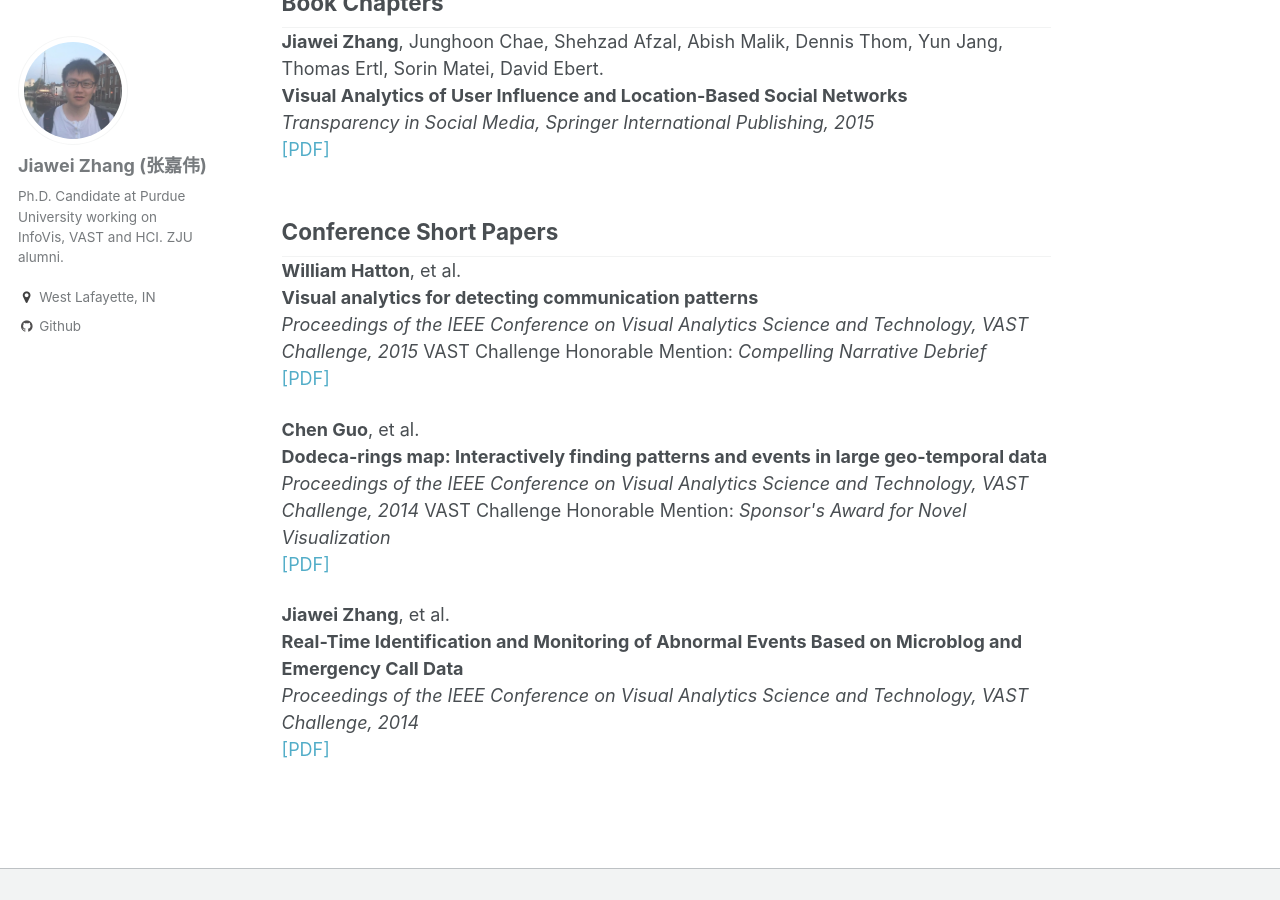
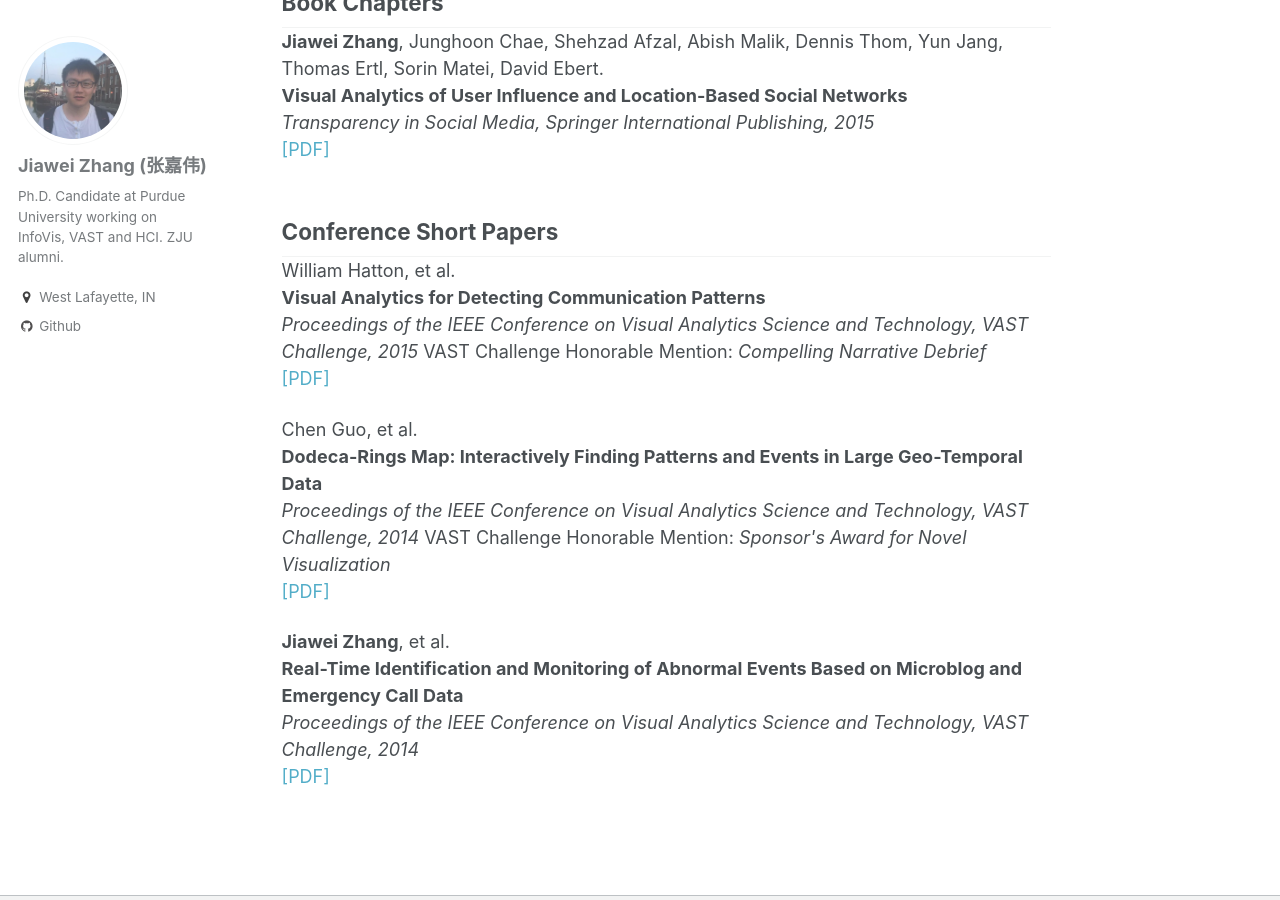
Before and after one commit to rivulet-zhang/rivulet-zhang.github.io, a Jekyll site: the page built from _pages/publications.md, in a window 1280 px wide and 900 px high, scrolled down 832 px. Built offline with Jekyll 4.4.1, drawn with Linux system fonts in a browser that asks for light colours.

Commit message:
initial commit

```diff
--- a/_pages/publications.md
+++ b/_pages/publications.md
@@ -53,8 +53,8 @@
 <h2 style="margin-bottom:0px;padding-top:10px;">Conference Short Papers</h2>
 
 <p>
-<b>William Hatton</b>, et al.
-<br><b>Visual analytics for detecting communication patterns</b><br>
+William Hatton, et al.
+<br><b>Visual Analytics for Detecting Communication Patterns</b><br>
 <i>Proceedings of the IEEE Conference on Visual Analytics Science and Technology, VAST Challenge, 2015</i>
 VAST Challenge Honorable Mention: <i>Compelling Narrative Debrief</i>
 <br>
@@ -62,8 +62,8 @@
 </p>
 
 <p>
-<b>Chen Guo</b>, et al.
-<br><b>Dodeca-rings map: Interactively finding patterns and events in large geo-temporal data</b><br>
+Chen Guo, et al.
+<br><b>Dodeca-Rings Map: Interactively Finding Patterns and Events in Large Geo-Temporal Data</b><br>
 <i>Proceedings of the IEEE Conference on Visual Analytics Science and Technology, VAST Challenge, 2014</i>
 VAST Challenge Honorable Mention: <i>Sponsor's Award for Novel Visualization</i>
 <br>
```
